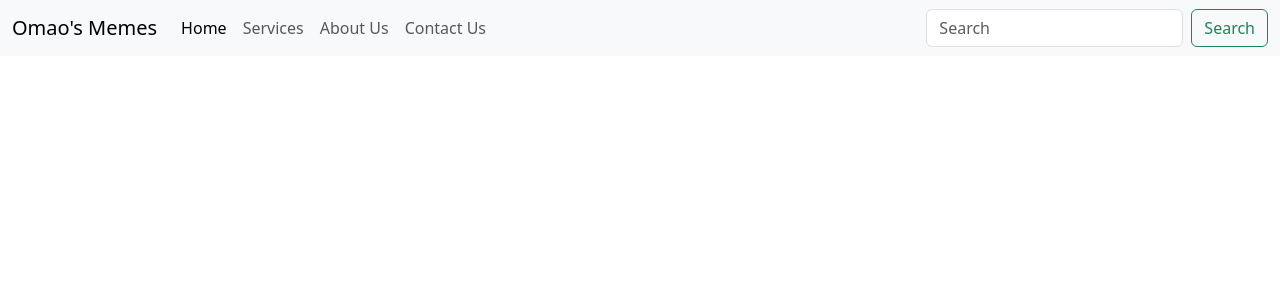
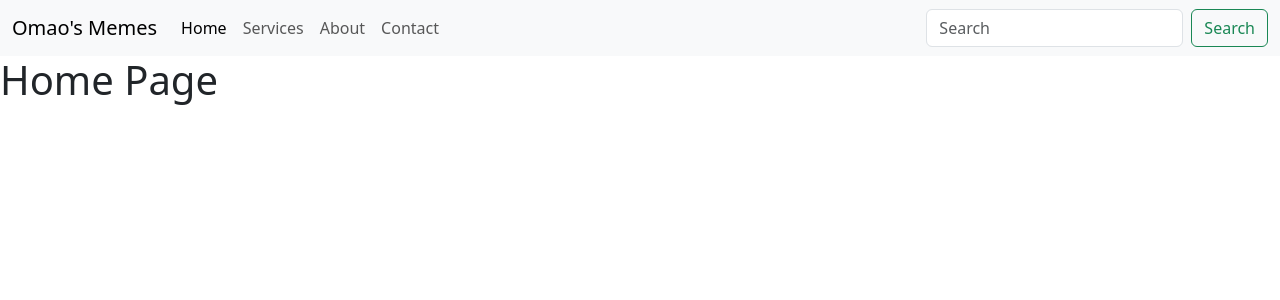
Before and after one commit to omaomach/Python-Bootcamp, a Flask app: page / in a window 1280 px wide. Shown: the top 300 px of the page. Run offline with Flask 3, Linux system fonts and the light colour scheme.

Commit message:
made tiny updates

```diff
--- a/flask/flask_static_site/templates/contact.html
+++ b/flask/flask_static_site/templates/contact.html
@@ -22,10 +22,10 @@
                 <a class="nav-link" href="/services">Services</a>
               </li>
               <li class="nav-item">
-                <a class="nav-link" href="/about">About Us</a>
+                <a class="nav-link" href="/about">About</a>
               </li>
               <li class="nav-item">
-                <a class="nav-link active" href="/contact">Contact Us</a>
+                <a class="nav-link active" href="/contact">Contact</a>
               </li>
             </ul>
             <form class="d-flex" role="search">
--- a/flask/flask_static_site/templates/home.html
+++ b/flask/flask_static_site/templates/home.html
@@ -22,10 +22,10 @@
                 <a class="nav-link" href="/services">Services</a>
               </li>
               <li class="nav-item">
-                <a class="nav-link" href="/about">About Us</a>
+                <a class="nav-link" href="/about">About</a>
               </li>
               <li class="nav-item">
-                <a class="nav-link" href="/contact">Contact Us</a>
+                <a class="nav-link" href="/contact">Contact</a>
               </li>
             </ul>
             <form class="d-flex" role="search">
@@ -35,6 +35,9 @@
           </div>
         </div>
       </nav>
+
+      <h1>Home Page</h1>
+
     <script src="https://cdn.jsdelivr.net/npm/bootstrap@5.3.8/dist/js/bootstrap.bundle.min.js" integrity="sha384-FKyoEForCGlyvwx9Hj09JcYn3nv7wiPVlz7YYwJrWVcXK/BmnVDxM+D2scQbITxI" crossorigin="anonymous"></script>
   </body>
 </html>
--- a/flask/flask_static_site/templates/services.html
+++ b/flask/flask_static_site/templates/services.html
@@ -22,10 +22,10 @@
                 <a class="nav-link active" href="/services">Services</a>
               </li>
               <li class="nav-item">
-                <a class="nav-link" href="/about">About Us</a>
+                <a class="nav-link" href="/about">About</a>
               </li>
               <li class="nav-item">
-                <a class="nav-link" href="/contact">Contact Us</a>
+                <a class="nav-link" href="/contact">Contact</a>
               </li>
             </ul>
             <form class="d-flex" role="search">
```
Also changed, not shown: LeetCode/AddTwoNumbers/linked-list/index.py (added, +22 -0 lines), flask/flask_static_site/templates/about.html (+5 -2 lines).
